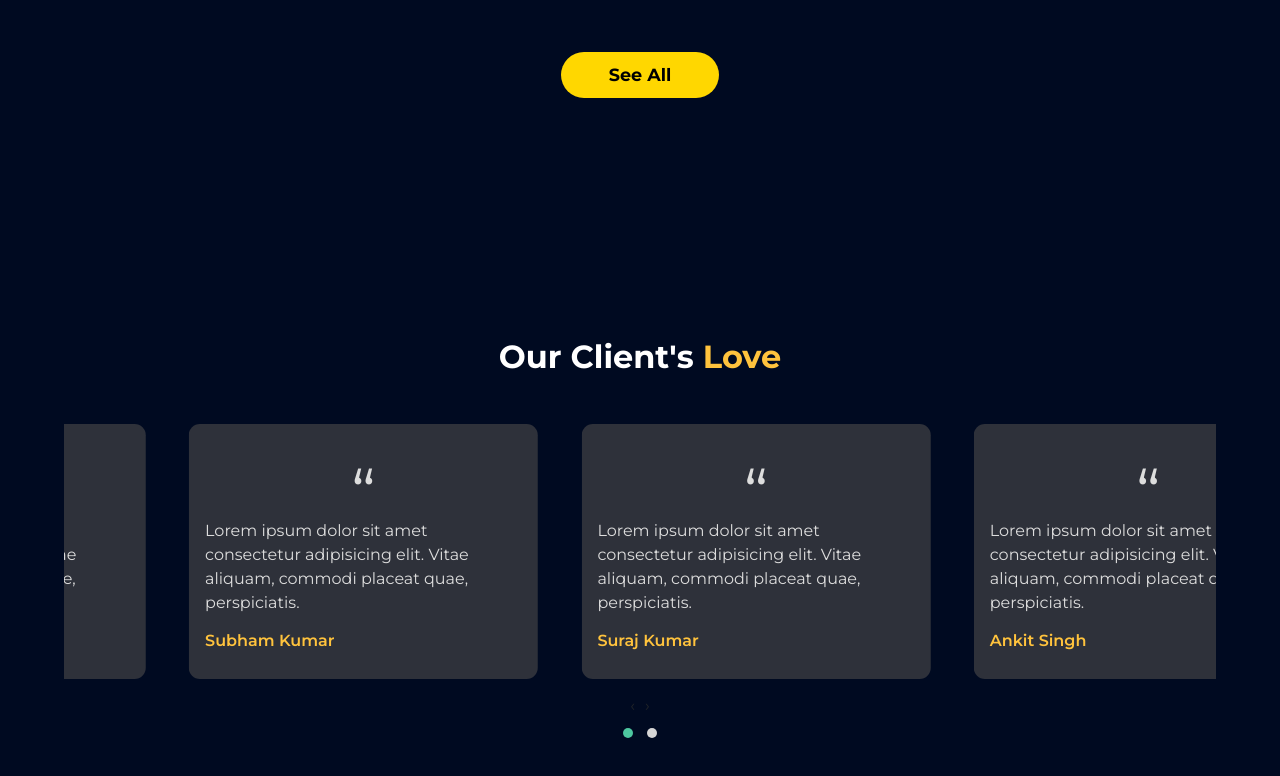
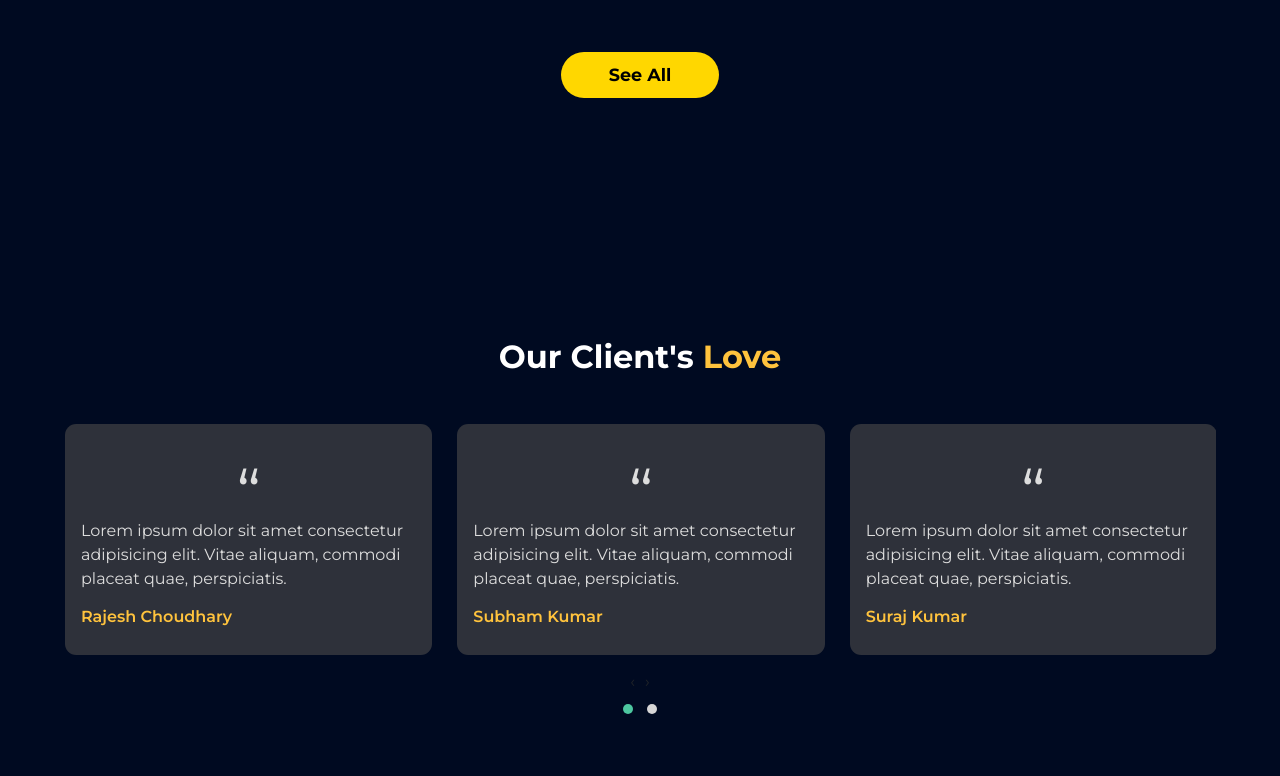
Before and after one commit to rajeshchoudhary7762/portfolio, a plain HTML site: page index.html in a window 1280 px wide. Shown: the part 2883-3659 px from the top of the page. Drawn offline with nearby package versions, Linux system fonts and the light colour scheme.

Commit message:
add testimonial section

```diff
--- a/css/style.css
+++ b/css/style.css
@@ -125,6 +125,10 @@ section .about {
     max-width: 1300px;
 }
 
+.testimonial-cont .col-item {
+    max-width: 100%;
+}
+
 .testimonial-cont .header .icon-cont {
     font-size: 4rem;
     height: 50px;
--- a/js/javascript.js
+++ b/js/javascript.js
@@ -25,7 +25,7 @@ $(document).ready(() => {
         loop:true,
         margin:25,
         nav:true,
-        autoplay: true,
+        // autoplay: true,
         responsive:{
             0: {
                 items:1
```
